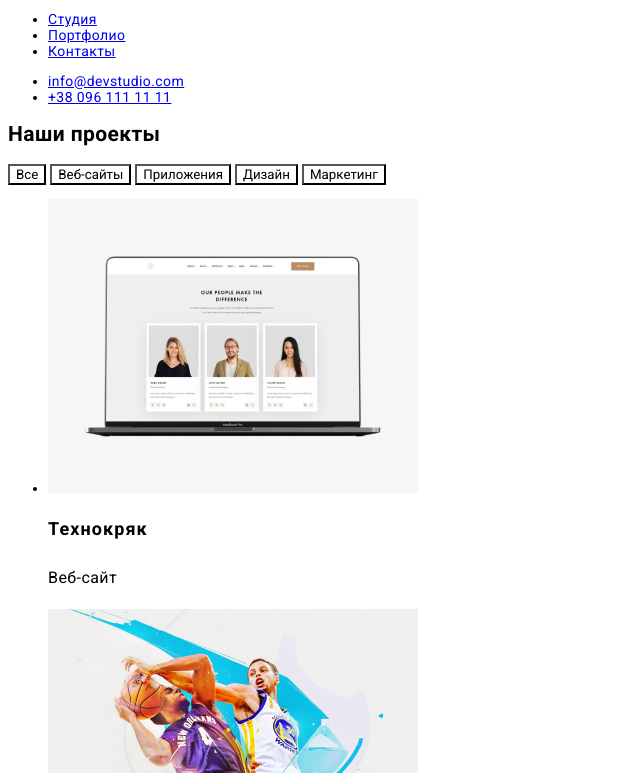
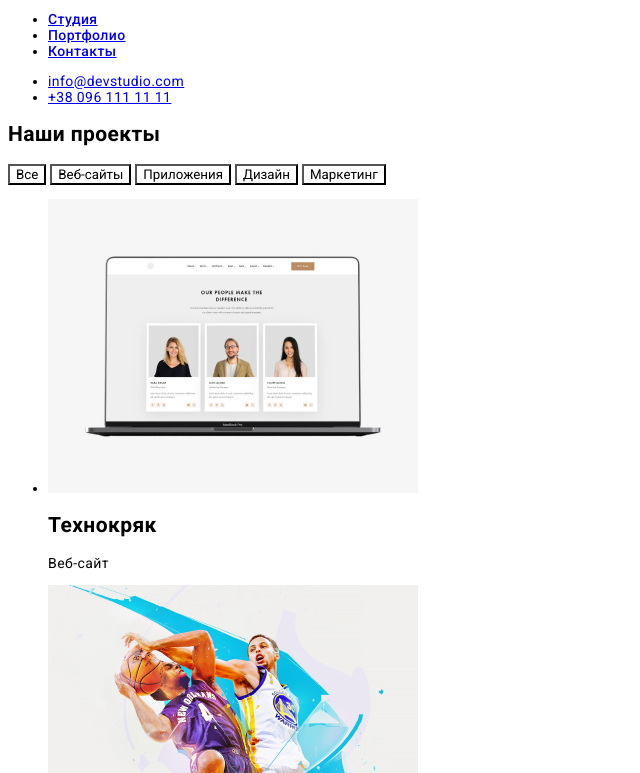
Before and after one commit to Ivan-Doboni/goit-markup-hw-02, a plain HTML site: page portfolio.html in a window 1280 px wide. Shown: the part 27-800 px from the top of the page, without its empty margins (0-640 px from the left). Drawn offline with Linux system fonts and the light colour scheme.

Commit message:
Перевірка 2

```diff
--- a/css/style.css
+++ b/css/style.css
@@ -6,13 +6,16 @@
 /* hero/footer background - #2F303A */
 /* team background color - #F5F4FA */
 /* letter-spacing: 0.03em everywhere except hero, nav and header address*/
+/* element color: var(--primary-text-color); */
+/* element background-color: var(--primary-white-color); */
+/* color: var(--hero-text-color);*/
+/* background-color: var(--accent-color);*/
 /* --------- CSS for Studio --------- */
 /* HERO */
 body { font-size: 14px;
   font-family: 'Roboto', sans-serif;
   letter-spacing: 0.03em;
-  color: var(--primary-text-color);
-  background-color: var(--primary-white-color); }
+  }
 .hero > .hero-title {
     background-color: #2f303a;
     color: var(--hero-text-color);
@@ -79,7 +82,7 @@ body { font-size: 14px;
     background-color: var(--accent-color);
     color: var(--hero-text-color);
   }
-  .works .work {
+  .portfolio .portfoli-title-text {
     color: var(--secondary-text-color);
     font-weight: 700;
     font-size: 18px;
@@ -90,3 +93,11 @@ body { font-size: 14px;
     font-size: 16px;
     line-height: 1.87;
   }
+  .no marker{
+
+  }
+  .link{  font-family: Roboto;
+  font-style: normal;
+   font-weight: 500;
+  font-size: 14px;
+  }
--- a/portfolio.html
+++ b/portfolio.html
@@ -49,13 +49,13 @@
                 <button type="button" class="buttons">Дизайн</button>
                 <button type="button" class="buttons">Маркетинг</button>
             </div>
-            <ul class="works no-marker">
+            <ul class="portfolio">
                 <li>
                     <a>
                         <img src="./images/portfolio.1.jpg" alt="Интерфейс веб-сайта изображен на экране ноутбука"
                             width="370" />
-                        <h2 class="work">Технокряк</h2>
-                        <p class="desc">Веб-сайт</p>
+                        <h2 class="portfolio-title">Технокряк</h2>
+                        <p class="portfolio-text">Веб-сайт</p>
                     </a>
                 </li>
                 <li>
@@ -125,7 +125,7 @@
         </section>
     </main>
     <!-- footer -->
-    <footer class="main-address">
+    <footer class="footer">
         <a href="./index.html" class="footer-logo"><span class="item">Web</span>Studio</a>
         <address>
             <ul class="footer-address no-marker">
```
